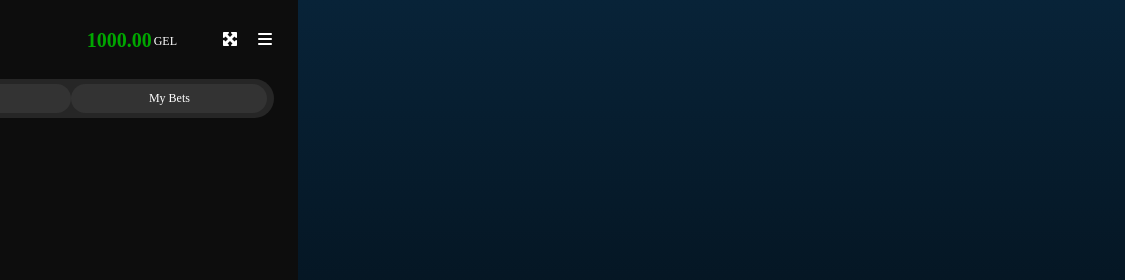
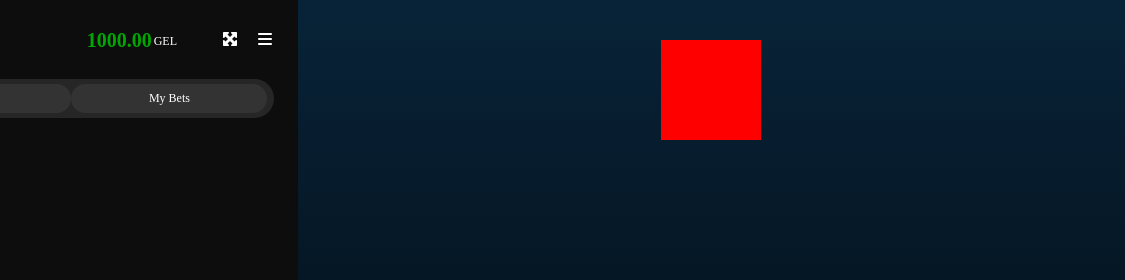
Before and after one commit to Giorgi014/aviator, a plain HTML site: page index.html in a window 1280 px wide. Shown: the top 280 px of the page, 155-1280 px from the left. Drawn offline with Linux system fonts and the light colour scheme.

Commit message:
litle changes

```diff
--- a/index.html
+++ b/index.html
@@ -47,6 +47,7 @@
       </div>
     </header>
     <main>
+      <div id="error-message"></div>
       <article class="game-container">
         <div class="index">
           <!-- <p>1.00x</p> -->
--- a/style.css
+++ b/style.css
@@ -105,6 +105,17 @@ main {
   width: 100%;
   height: 100vh;
 }
+main #error-message{
+  position: absolute;
+  /* color: red;  */
+  background-color: red;
+  width: 100px;
+  height: 100px;
+  top: 5%;
+  left: 50%;
+  transform: translate(-50%);
+  font-size: 20px;
+}
 main .game-container {
   position: relative;
   width: 100%;
```
